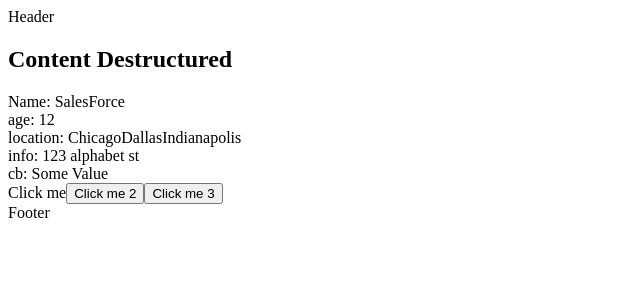
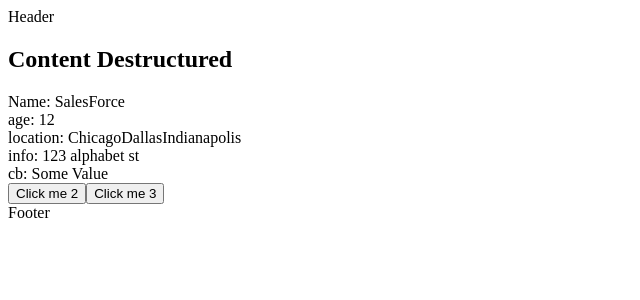
Before and after one commit to azizali/react-sf, a React (Create React App) app: page / in a window 1280 px wide. Shown: the top 300 px of the page, without its empty margins (0-640 px from the left). Built offline with nearby package versions, Linux system fonts and the light colour scheme.

Commit message:
Conditional Rendering

```diff
--- a/src/Content.jsx
+++ b/src/Content.jsx
@@ -15,7 +15,7 @@
 export default function Content (props){
   // Object Destructuring
   let { name, age, locations, info, cb } = props;
-
+  const to = null; //'https://google.com';
   // DO NOT reassign value to prop
   // props.name = 'something else';
 
@@ -28,14 +28,14 @@
       info: {info.address} <br/>
       cb: {cb()} <br/>
 
-      <Button
+      {to && <Button
         value="Click me"
         type="anchor"
-        // to="https://google.com"
+        to="https://google.com"
         id="x"
         width="100px"
         border="true"
-      />
+      />}
 
       <Button
         value="Click me 2"
```
